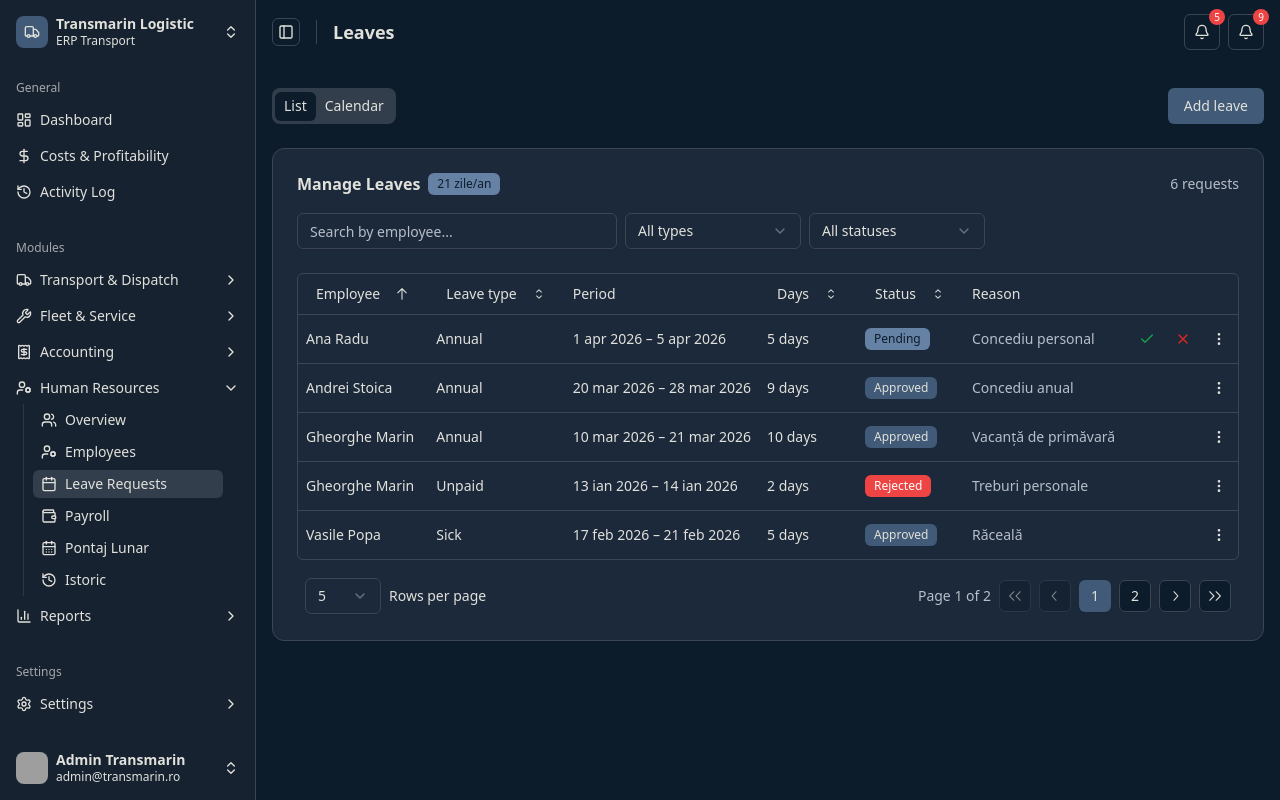
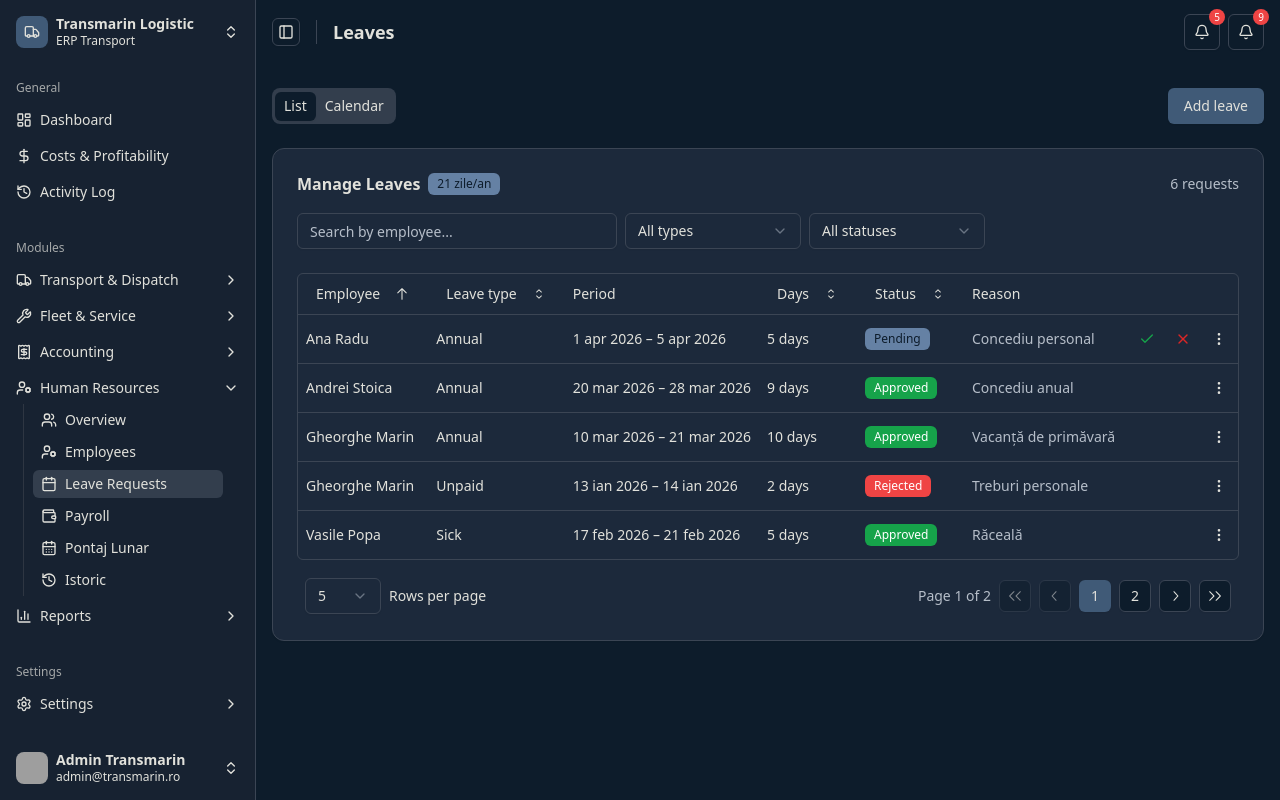
Before and after one commit to florinbadea046/Transmarin-Logistic, a React (Vite) app: page /hr/leaves in a window 1280 px wide. Built offline with nearby package versions, Linux system fonts and the light colour scheme; sample sign-in values are in the browser's storage; grey boxes are pictures that could not be loaded.

Commit message:
fix: green badge for approved leaves, fix getHRSettings import, install dnd-kit

```diff
--- a/src/modules/hr/pages/employees.tsx
+++ b/src/modules/hr/pages/employees.tsx
@@ -37,6 +37,7 @@ import EmployeeDialog from "../components/employee-dialog";
 import { EmployeeExportMenu } from "../components/employee-export-menu";
 import { EmployeeRow } from "../components/employee-row";
 import { getEmployeeDepartmentLabel } from "../utils/department-label";
+import { getHRSettings } from "../utils/get-hr-settings";
 import { useMobile } from "@/hooks/use-mobile";
 import { cn } from "@/lib/utils";
 
--- a/src/modules/hr/pages/leaves.tsx
+++ b/src/modules/hr/pages/leaves.tsx
@@ -143,12 +143,16 @@ export default function LeavesPage() {
         cell: ({ row }) => {
           const status = row.getValue("status") as LeaveRequest["status"];
           const variant =
+            status === "rejected" ? "destructive" : "secondary";
+          const className =
             status === "approved"
-              ? "default"
-              : status === "rejected"
-                ? "destructive"
-                : "secondary";
-          return <Badge variant={variant}>{STATUS_LABELS[status]}</Badge>;
+              ? "bg-green-600 text-white hover:bg-green-600"
+              : undefined;
+          return (
+            <Badge variant={variant} className={className}>
+              {STATUS_LABELS[status]}
+            </Badge>
+          );
         },
         filterFn: (row, id, value) => {
           if (!value || value === "all") return true;
```
Also changed, not shown: 1 other file (tests, documents, lock files or other folders).
